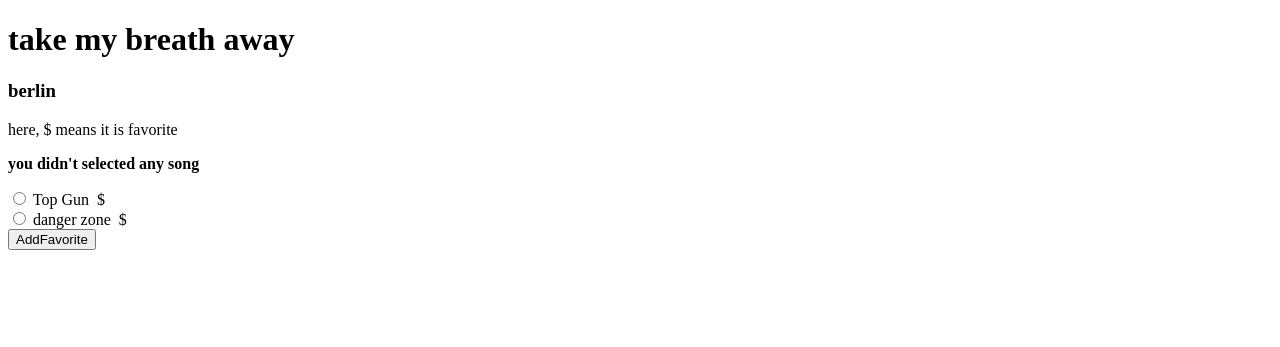
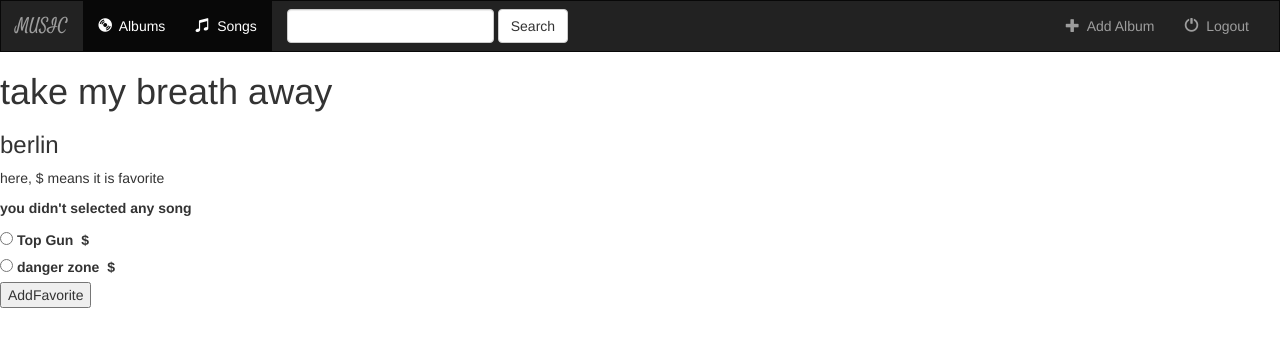
Before and after one commit to rushabhshah309/Music, a Django app: page /music/1/favorite in a window 1280 px wide. Shown: the top 347 px of the page. Run offline with Django 3.2, Linux system fonts and the light colour scheme; data comes from the database, SQL or seed files in the repository; both versions use the stored data as it was after the commit; some libraries are stand-ins or nearby versions.

Commit message:
favorites with navbar

```diff
--- a/app1/models.py
+++ b/app1/models.py
@@ -1,4 +1,5 @@
 from django.db import models
+
 
 # Create your models here.
 
@@ -8,7 +9,7 @@ class Albums(models.Model):
     genre = models.CharField(max_length=200)
 
     def __str__(self):
-        return self.artist+" "+self.album_title+" "+self.genre
+        return self.artist + " " + self.album_title + " " + self.genre
 
 
 class Song(models.Model):
--- /dev/null
+++ b/app1/static/app1/style.css
@@ -0,0 +1,7 @@
+.navbar {
+    border-radius: 0;
+}
+
+.navbar-brand {
+    font-family: 'Satisfy', cursive;
+}
--- /dev/null
+++ b/app1/templates/app1/base.html
@@ -0,0 +1,68 @@
+<!DOCTYPE html>
+<html lang="en">
+<head>
+    <meta charset="UTF-8">
+    <title> {% block title %} MUSIC {% endblock %} </title>
+    {% load static %}
+    <link rel="stylesheet" href="https://maxcdn.bootstrapcdn.com/bootstrap/3.3.6/css/bootstrap.min.css">
+    <link href='https://fonts.googleapis.com/css?family=Satisfy' rel='stylesheet' type='text/css'>
+    <link rel="stylesheet" type="text/css" href="{% static 'app1/style.css' %}"/>
+    <script src="https://ajax.googleapis.com/ajax/libs/jquery/1.12.0/jquery.min.js"></script>
+    <script src="http://maxcdn.bootstrapcdn.com/bootstrap/3.3.6/js/bootstrap.min.js"></script>
+
+</head>
+<body>
+<nav class="navbar navbar-inverse">
+    <div class="container-fluid">
+
+        <!-- Header -->
+        <div class="navbar-header">
+            <button type="button" class="navbar-toggle" data-toggle="collapse" data-target="#topNavBar">
+                <span class="icon-bar"></span>
+                <span class="icon-bar"></span>
+                <span class="icon-bar"></span>
+            </button>
+            <a class="navbar-brand" href="{% url 'index' %}">MUSIC</a>
+        </div>
+
+        <!-- Items -->
+        <div class="collapse navbar-collapse" id="topNavBar">
+            <ul class="nav navbar-nav">
+                <li class="active">
+                    <a href="{% url 'index' %}">
+                        <span class="glyphicon glyphicon-cd" aria-hidden="true"></span>&nbsp; Albums
+                    </a>
+                </li>
+                <li class="active">
+                    <a href="#">
+                        <span class="glyphicon glyphicon-music" aria-hidden="true"></span>&nbsp; Songs
+                    </a>
+                </li>
+            </ul>
+            <form class="navbar-form navbar-left" role="search" method="get" action="#">
+                <div class="form-group">
+                    <input type="text" class="form-control" name="q" value="">
+                </div>
+                <button type="submit" class="btn btn-default">Search</button>
+            </form>
+            <ul class="nav navbar-nav navbar-right">
+                <li>
+                    <a href="#">
+                        <span class="glyphicon glyphicon-plus" aria-hidden="true"></span>&nbsp; Add Album
+                    </a>
+                </li>
+                <li>
+                    <a href="#">
+                        <span class="glyphicon glyphicon-off" aria-hidden="true"></span>&nbsp; Logout
+                    </a>
+                </li>
+            </ul>
+        </div>
+
+    </div>
+</nav>
+
+{% block body %}
+{% endblock %}
+</body>
+</html>
--- a/app1/templates/app1/details.html
+++ b/app1/templates/app1/details.html
@@ -1,11 +1,9 @@
-<!DOCTYPE html>
-<html lang="en">
-<head>
-    <meta charset="UTF-8">
-    <title>Title</title>
-</head>
-<body>
-    <h1>{{album.album_title}}</h1>
+{% extends 'app1/base.html'%}
+{% block title %} Details {% endblock %}
+
+{% block body %}
+
+<h1>{{album.album_title}}</h1>
     <h3>{{album.artist}}</h3>
     <p>here, $ means it is favorite</p>
 
@@ -28,5 +26,4 @@
         <button type="submit">AddFavorite</button>
     </form>
 
-</body>
-</html>
+{% endblock %}
```
Also changed, not shown: app1/templates/app1/index.html (+4 -9 lines), app1/views.py (+10 -6 lines), db.sqlite3.
